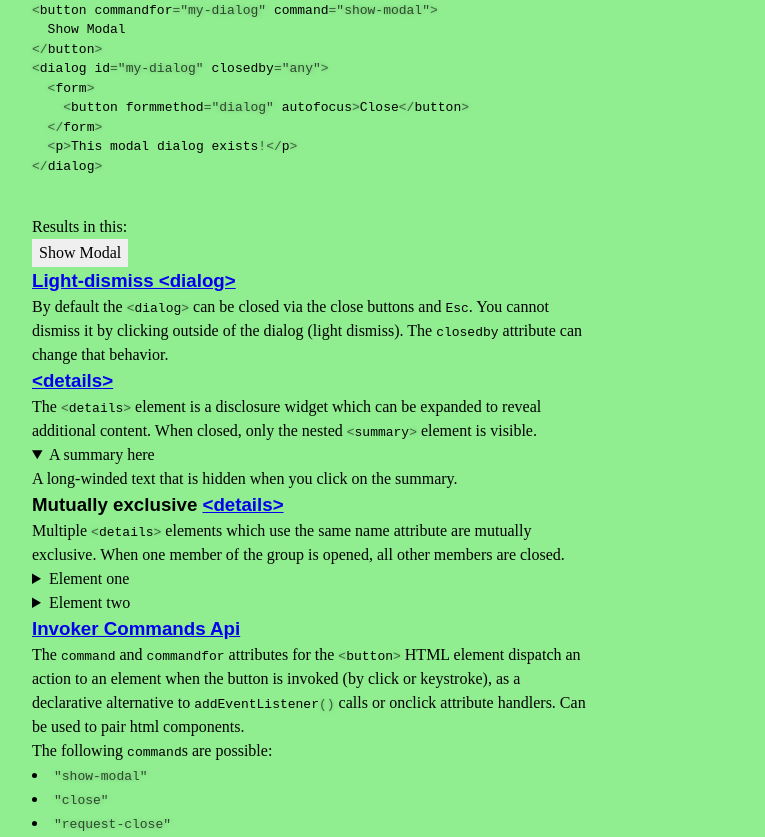
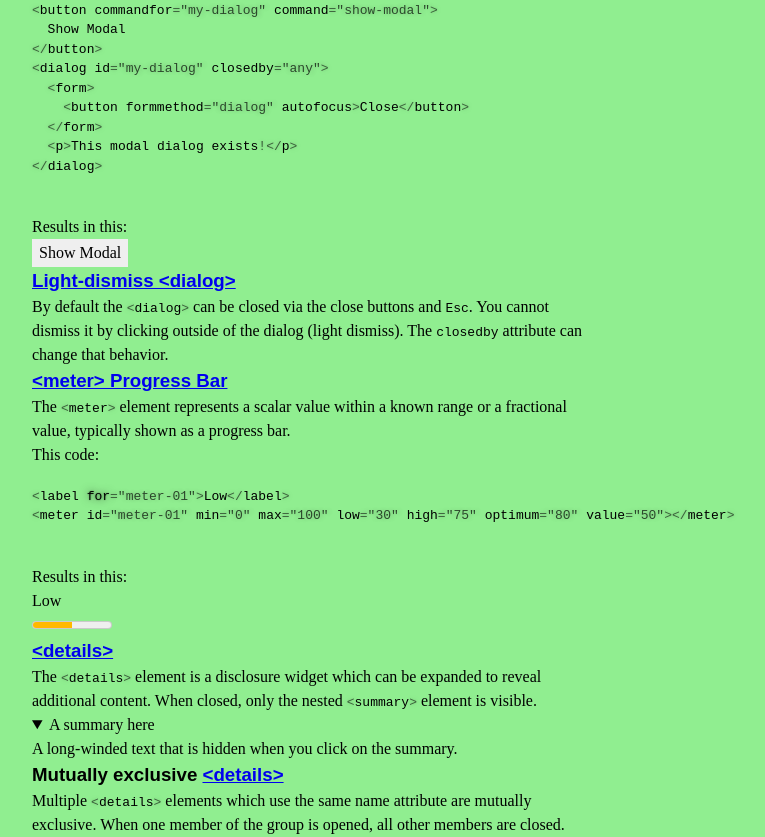
Before and after one commit to Richargh/web-native, a website: page components.html in a window 1280 px wide. Shown: the part 371-1208 px from the top of the page, without its empty margins (328-1093 px from the left). Drawn offline with Linux system fonts and the light colour scheme.

Commit message:
^ F: add meter

```diff
--- a/components.html
+++ b/components.html
@@ -119,6 +119,26 @@ Yes, viewing the source is a good idea for this site
                 The <code class="microlight">closedby</code> attribute can change that behavior.
             </p>
             <baseline-status featureid="dialog-closedby"></baseline-status>
+        </section>
+        <section>
+            <h3>
+                <a href="https://developer.mozilla.org/en-US/docs/Web/HTML/Reference/Elements/meter">&lt;meter&gt; Progress Bar</a>
+            </h3>
+            <p>
+                The <code class="microlight">&lt;meter&gt;</code> element represents a scalar value within a known range
+                or a fractional value, typically shown as a progress bar.
+            </p>
+            <baseline-status featureid="meter"></baseline-status>
+            <p>This code:</p>
+            <pre>
+                <code translate="no" dir="ltr" class="microlight">
+&lt;label for="meter-01"&gt;Low&lt;/label&gt;
+&lt;meter id="meter-01" min="0" max="100" low="30" high="75" optimum="80" value="50"&gt;&lt;/meter&gt;
+                </code>
+            </pre>
+            <p>Results in this:</p>
+            <label for="meter-01">Low</label>
+            <meter id="meter-01" min="0" max="100" low="30" high="75" optimum="80" value="50"></meter>
         </section>
         <section>
             <h3>
```
